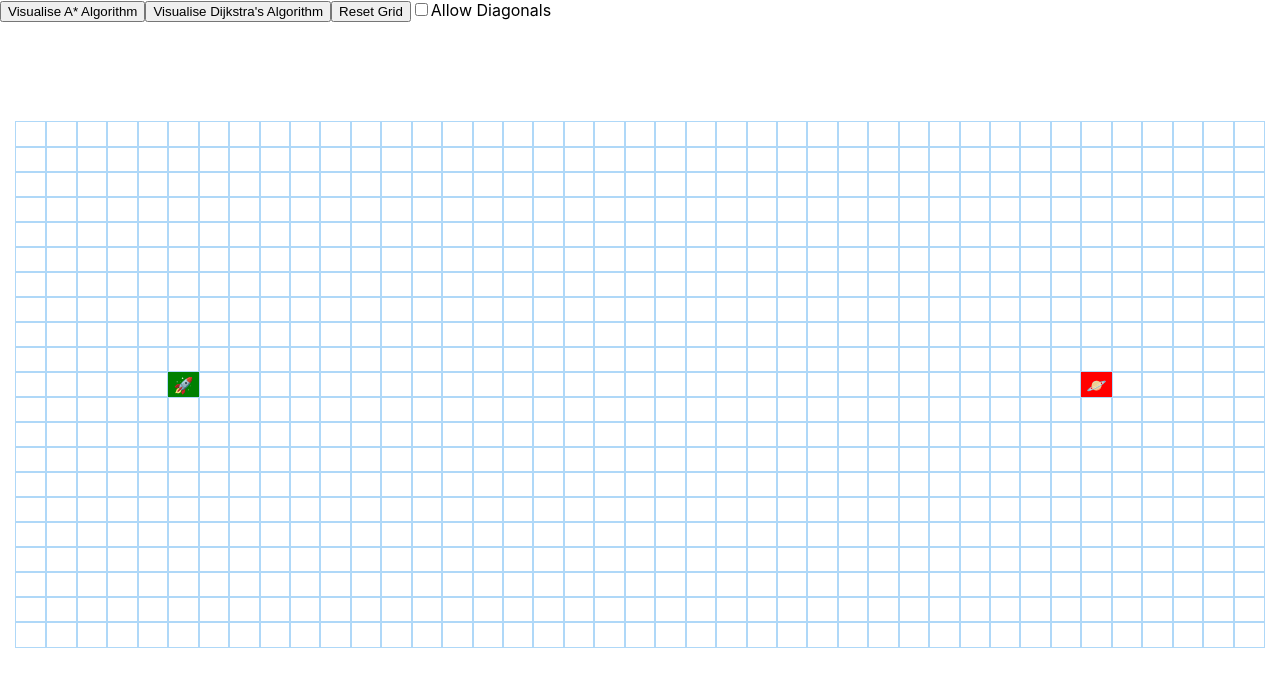
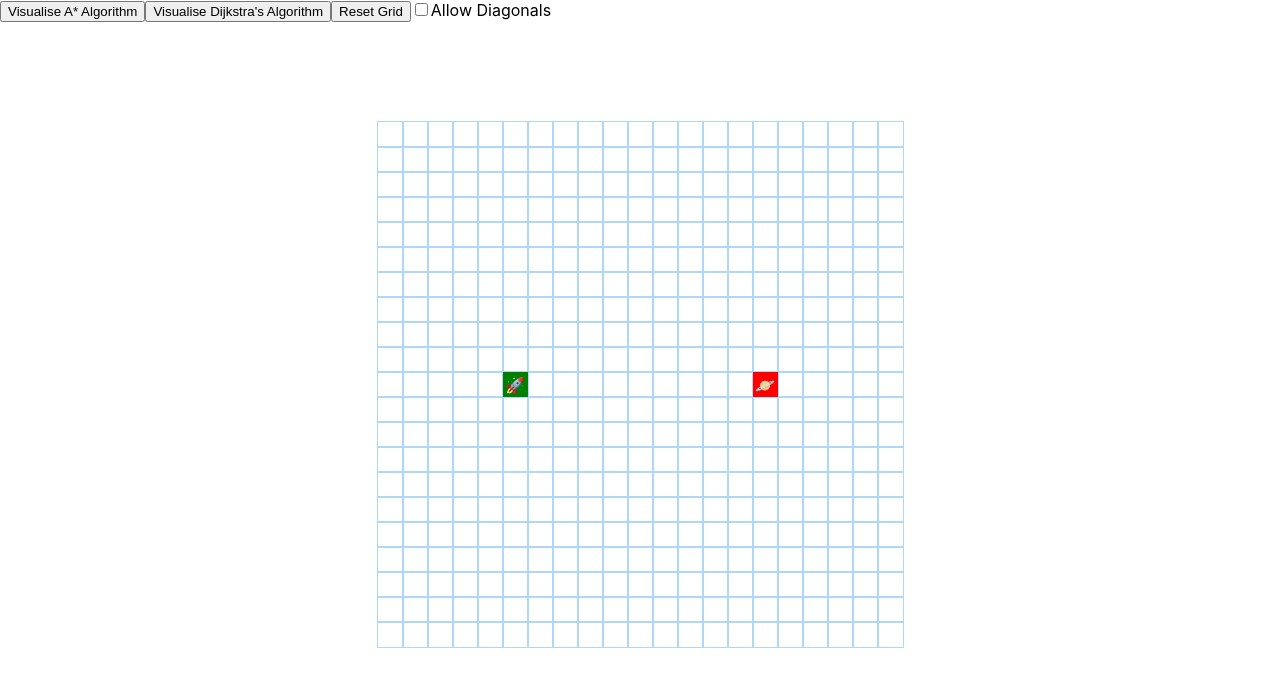
Before and after one commit to jeffreyquan/pathfinding-visualiser, a React (Create React App) app: page / in a window 1280 px wide. Shown: the top 686 px of the page. Built offline with nearby package versions, Linux system fonts and the light colour scheme.

Commit message:
♻️  moved logic into separate helpers file

```diff
--- a/src/PathfindingVisualiser/PathfindingVisualiser.jsx
+++ b/src/PathfindingVisualiser/PathfindingVisualiser.jsx
@@ -11,18 +11,37 @@ import { getNodesInShortestPathOrder } from "../algorithms/utils";
 import Node from "./Node";
 import styles from "./PathfindingVisualiser.module.css";
 import nodeStyles from "./Node/Node.module.css";
+import {
+  createGrid,
+  getNewGridWithWallToggled,
+  resetAlgorithm,
+  setInitialNode,
+  toggleFinishNode,
+  toggleStartNode,
+} from "./helpers";
 
+// Initial Grid Constants
 const NO_OF_ROWS = 21;
-const NO_OF_COLS = 41;
-const INITIAL_START_NODE_ROW = 10;
-const INITIAL_START_NODE_COL = 5;
-const INITIAL_FINISH_NODE_ROW = 10;
-const INITIAL_FINISH_NODE_COL = 35;
+const NO_OF_COLS = 21;
+const START_NODE = {
+  row: 10,
+  col: 5,
+};
+const FINISH_NODE = {
+  row: 10,
+  col: 15,
+};
 
 export default function PathfindingVisualiser() {
-  const [grid, setGrid] = useState(() => setInitialGrid());
-  const [startNode, setStartNode] = useState(() => setInitialStartNode());
-  const [finishNode, setFinishNode] = useState(() => setInitialFinishNode());
+  const [grid, setGrid] = useState(() =>
+    createGrid(START_NODE, FINISH_NODE, NO_OF_ROWS, NO_OF_COLS)
+  );
+
+  const [startNode, setStartNode] = useState(() => setInitialNode(START_NODE));
+
+  const [finishNode, setFinishNode] = useState(() =>
+    setInitialNode(FINISH_NODE)
+  );
 
   const [nodesInShortestPathOrder, setNodesInShortestPathOrder] = useState([]);
   const [visitedNodesInOrder, setVisitedNodesInOrder] = useState([]);
@@ -70,27 +89,13 @@ export default function PathfindingVisualiser() {
   const [disabledGrid, setDisabledGrid] = useState(false);
 
   const [mouseIsPressed, setMouseIsPressed] = useState(false);
+
   const [allowDiagonals, setAllowDiagonals] = useState(false);
 
-  function visualiseDijkstra() {
+  function visualiseAlgorithm(algorithm) {
     setDisabledGrid(true);
     setVisitedNodesInOrder(
-      dijkstra(
-        grid,
-        grid[startNode.row][startNode.col],
-        grid[finishNode.row][finishNode.col]
-      )
-    );
-    setNodesInShortestPathOrder(
-      getNodesInShortestPathOrder(grid[finishNode.row][finishNode.col])
-    );
-  }
-
-  function visualiseAStar() {
-    setDisabledGrid(true);
-    console.log({ nodesInShortestPathOrder, visitedNodesInOrder });
-    setVisitedNodesInOrder(
-      astar(
+      algorithm(
         grid,
         grid[startNode.row][startNode.col],
         grid[finishNode.row][finishNode.col],
@@ -112,6 +117,7 @@ export default function PathfindingVisualiser() {
     return row === finishNode.row && col === finishNode.col;
   }
 
+  // Mouse events on nodes
   function handleMouseDown(row, col) {
     if (disabledGrid) return;
 
@@ -138,7 +144,6 @@ export default function PathfindingVisualiser() {
 
     if (!finishNode && !isStartNode(row, col)) {
       toggleFinishNode(grid, row, col, true);
-      console.log("setting finish node");
       setFinishNode(() => ({
         row,
         col,
@@ -191,16 +196,22 @@ export default function PathfindingVisualiser() {
   function reset() {
     resetShortestPath();
     resetVisitedNodes();
-    setGrid(setInitialGrid());
-    setStartNode(setInitialStartNode());
-    setFinishNode(setInitialFinishNode());
+    resetToInitialGrid();
     setDisabledGrid(false);
+  }
+
+  function resetToInitialGrid() {
+    setGrid(createGrid(START_NODE, FINISH_NODE, NO_OF_ROWS, NO_OF_COLS));
+    setStartNode(setInitialNode(START_NODE));
+    setFinishNode(setInitialNode(FINISH_NODE));
   }
 
   return (
     <>
-      <button onClick={() => visualiseAStar()}>Visualise A* Algorithm</button>
-      <button onClick={() => visualiseDijkstra()}>
+      <button onClick={() => visualiseAlgorithm(astar)}>
+        Visualise A* Algorithm
+      </button>
+      <button onClick={() => visualiseAlgorithm(dijkstra)}>
         Visualise Dijkstra's Algorithm
       </button>
       <button onClick={() => resetPath()}>Reset Grid</button>
@@ -237,114 +248,3 @@ export default function PathfindingVisualiser() {
     </>
   );
 }
-
-function createNode(row, col, isStart = false, isFinish = false) {
-  return {
-    col,
-    row,
-    isStart,
-    isFinish,
-    distance: Infinity,
-    isVisited: false,
-    isWall: false,
-    previousNode: null,
-    fScore: Infinity,
-    gScore: Infinity,
-  };
-}
-
-function toggleFinishNode(grid, row, col, isFinish) {
-  const newGrid = grid.slice();
-  const node = newGrid[row][col];
-  const newNode = {
-    ...node,
-    isFinish,
-  };
-  newGrid[row][col] = newNode;
-  return newGrid;
-}
-
-function toggleStartNode(grid, row, col, isStart) {
-  const newGrid = grid.slice();
-  const node = newGrid[row][col];
-  const newNode = {
-    ...node,
-    isStart,
-  };
-  newGrid[row][col] = newNode;
-  return newGrid;
-}
-
-function getNewGridWithWallToggled(grid, row, col) {
-  const newGrid = grid.slice();
-  const node = newGrid[row][col];
-  const newNode = {
-    ...node,
-    isWall: !node.isWall,
-  };
-  newGrid[row][col] = newNode;
-  return newGrid;
-}
-
-function createGrid(startNodeRow, startNodeCol, finishNodeRow, finishNodeCol) {
-  const grid = [];
-
-  for (let row = 0; row < NO_OF_ROWS; row++) {
-    const currentRow = [];
-    for (let col = 0; col < NO_OF_COLS; col++) {
-      if (row === startNodeRow && col === startNodeCol) {
-        currentRow.push(createNode(row, col, true, false));
-        continue;
-      }
-
-      if (row === finishNodeRow && col === finishNodeCol) {
-        currentRow.push(createNode(row, col, false, true));
-        continue;
-      }
-
-      currentRow.push(createNode(row, col));
-    }
-    grid.push(currentRow);
-  }
-
-  return grid;
-}
-
-function setInitialGrid() {
-  return createGrid(
-    INITIAL_START_NODE_ROW,
-    INITIAL_START_NODE_COL,
-    INITIAL_FINISH_NODE_ROW,
-    INITIAL_FINISH_NODE_COL
-  );
-}
-
-function setInitialStartNode() {
-  return {
-    row: INITIAL_START_NODE_ROW,
-    col: INITIAL_START_NODE_COL,
-  };
-}
-
-function setInitialFinishNode() {
-  return {
-    row: INITIAL_FINISH_NODE_ROW,
-    col: INITIAL_FINISH_NODE_COL,
-  };
-}
-
-function resetAlgorithm(grid, startNode, finishNode) {
-  return grid.map((row, rowIndex) =>
-    row.map((node, colIndex) => {
-      if (node.isWall) {
-        const newNode = createNode(rowIndex, colIndex);
-        newNode.isWall = true;
-        return newNode;
-      }
-      const isStart = rowIndex === startNode.row && colIndex === startNode.col;
-      const isFinish =
-        rowIndex === finishNode.row && colIndex === finishNode.col;
-      return createNode(rowIndex, colIndex, isStart, isFinish);
-    })
-  );
-}
--- a/src/PathfindingVisualiser/PathfindingVisualiser.module.css
+++ b/src/PathfindingVisualiser/PathfindingVisualiser.module.css
@@ -4,6 +4,8 @@
 
 .row {
   width: 100%;
+  max-width: 525px;
+  margin: 0 auto;
   display: grid;
   grid-auto-flow: column;
 }
--- /dev/null
+++ b/src/PathfindingVisualiser/helpers.js
@@ -0,0 +1,95 @@
+export function createGrid(startNode, finishNode, noOfRows, noOfCols) {
+  const grid = [];
+
+  for (let row = 0; row < noOfRows; row++) {
+    const currentRow = [];
+    for (let col = 0; col < noOfCols; col++) {
+      if (row === startNode.row && col === startNode.col) {
+        currentRow.push(createNode(row, col, true, false));
+        continue;
+      }
+
+      if (row === finishNode.row && col === finishNode.col) {
+        currentRow.push(createNode(row, col, false, true));
+        continue;
+      }
+
+      currentRow.push(createNode(row, col));
+    }
+    grid.push(currentRow);
+  }
+
+  return grid;
+}
+
+export function createNode(row, col, isStart = false, isFinish = false) {
+  return {
+    col,
+    row,
+    isStart,
+    isFinish,
+    distance: Infinity,
+    isVisited: false,
+    isWall: false,
+    previousNode: null,
+    fScore: Infinity,
+    gScore: Infinity,
+  };
+}
+
+export function toggleFinishNode(grid, row, col, isFinish) {
+  const newGrid = grid.slice();
+  const node = newGrid[row][col];
+  const newNode = {
+    ...node,
+    isFinish,
+  };
+  newGrid[row][col] = newNode;
+  return newGrid;
+}
+
+export function toggleStartNode(grid, row, col, isStart) {
+  const newGrid = grid.slice();
+  const node = newGrid[row][col];
+  const newNode = {
+    ...node,
+    isStart,
+  };
+  newGrid[row][col] = newNode;
+  return newGrid;
+}
+
+export function getNewGridWithWallToggled(grid, row, col) {
+  const newGrid = grid.slice();
+  const node = newGrid[row][col];
+  const newNode = {
+    ...node,
+    isWall: !node.isWall,
+  };
+  newGrid[row][col] = newNode;
+  return newGrid;
+}
+
+export function setInitialNode(node) {
+  const { row, col } = node;
+  return {
+    row,
+    col,
+  };
+}
+
+export function resetAlgorithm(grid, startNode, finishNode) {
+  return grid.map((row, rowIndex) =>
+    row.map((node, colIndex) => {
+      if (node.isWall) {
+        const newNode = createNode(rowIndex, colIndex);
+        newNode.isWall = true;
+        return newNode;
+      }
+      const isStart = rowIndex === startNode.row && colIndex === startNode.col;
+      const isFinish =
+        rowIndex === finishNode.row && colIndex === finishNode.col;
+      return createNode(rowIndex, colIndex, isStart, isFinish);
+    })
+  );
+}
```
